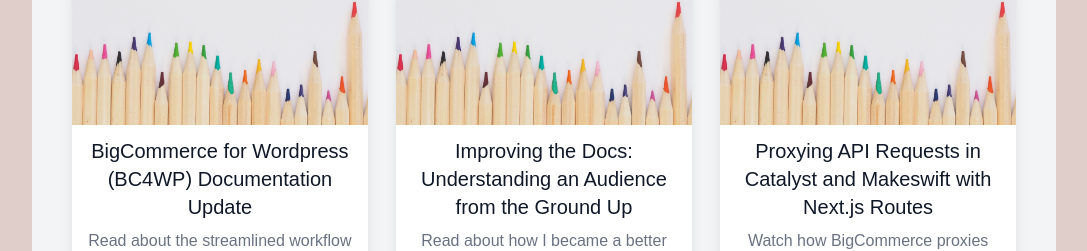
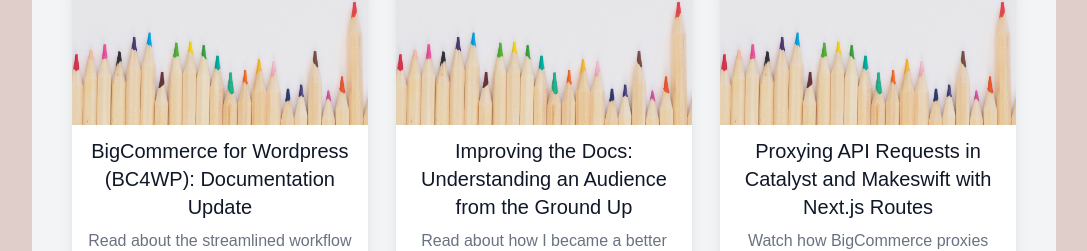
Before and after one commit to bc-andreadao/the-digital-me, a Next.js app: page /resume in a window 1280 px wide. Shown: the part 701-952 px from the top of the page, without its empty margins (96-1183 px from the left). Built offline with nearby package versions, Linux system fonts and the light colour scheme.

Commit message:
update title for BC4WP

```diff
--- a/src/sampleData.ts
+++ b/src/sampleData.ts
@@ -34,7 +34,7 @@ const samples: sampleData[] = [
             "type": "Article"
         },
         {
-            "title": "BigCommerce for Wordpress (BC4WP) Documentation Update",
+            "title": "BigCommerce for Wordpress (BC4WP): Documentation Update",
             "description": "Read about the streamlined workflow for updating reference documentation for the open-source BC4WP plugin",
             "url": "bc4wp-documentation-update",
             "sampleURL": "https://developer.bigcommerce.com/resource-hub/bc4wp-documentation-update",
```
